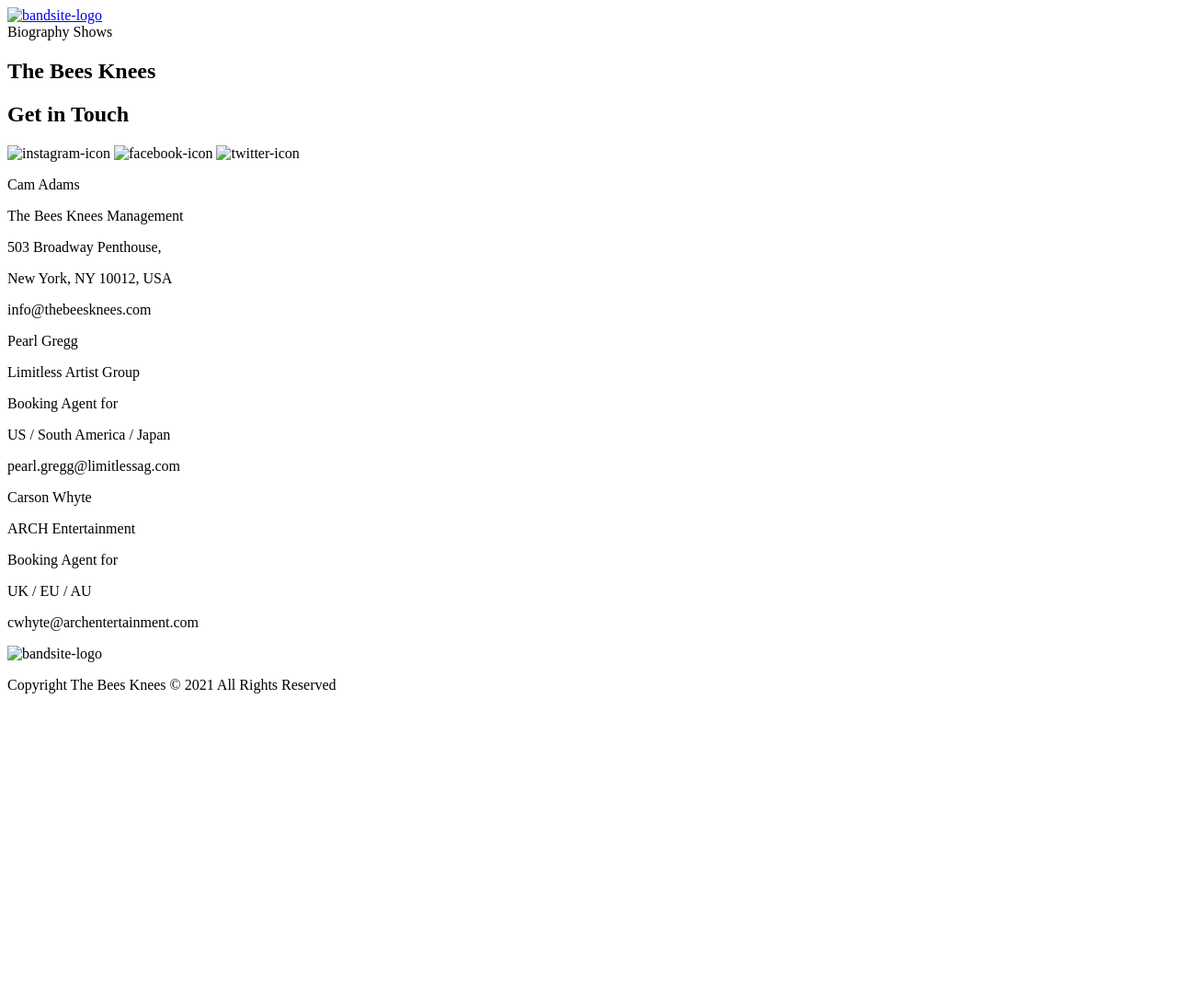
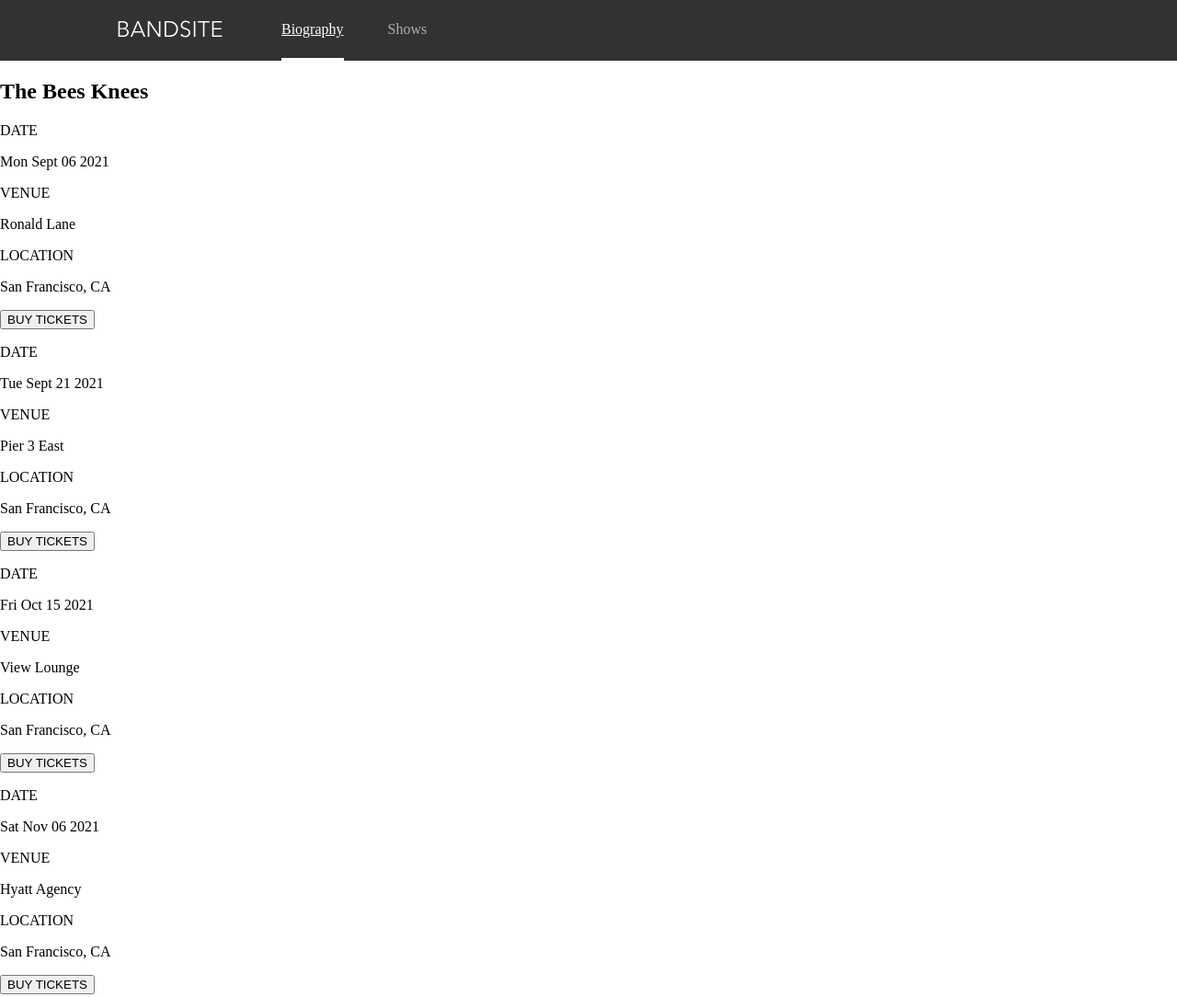
Before and after one commit to Graziela-Pauselius/bandsite, a plain HTML site: page pages/shows.html in a window 1280 px wide. Shown: the top 1084 px of the page at 92% size. Before the commit the page ends 800 px from the top, so only its background shows below. Drawn offline with Linux system fonts and the light colour scheme.

Commit message:
Create shows dynamic page with JavaScript and DOM manipulation

```diff
--- a/pages/shows.html
+++ b/pages/shows.html
@@ -4,22 +4,23 @@
 		<meta charset="UTF-8" />
 		<meta http-equiv="X-UA-Compatible" content="IE=edge" />
 		<meta name="viewport" content="width=device-width, initial-scale=1.0" />
+        <link rel="stylesheet" href="../styles/shows.css">
 		<title>Show</title>
 	</head>
 	<body>
         <!-- Header -->
         <header class="header">
             <div class="header__container">
-                <a class="header__img-link" href="/index.html">
+                <a class="header__img-link" href="../index.html">
                 <img
                     class="logo header__logo"
-                    src="./assets/logos/Logo-bandsite.svg"
+                    src="../assets/logos/Logo-bandsite.svg"
                     alt="bandsite-logo"
                 />
                 </a>
             </div>
             <nav class="nav">
-                    <a class="nav__link nav__link--active" id="">Biography</a>
+                    <a class="nav__link nav__link--active" href="../index.html">Biography</a>
                     <a class="nav__link">Shows</a></li>
             </nav>
         </header>
@@ -27,8 +28,7 @@
         <section class="hero">
         <h1 class="hero__title">The Bees Knees</h1>
         </section>
-        <!-- Main -->
-        <main></main>
+       <script src="../scripts/build-shows-page.js"></script>
     </body>
     <footer class="footer">
         <div class="footer__header">
@@ -36,17 +36,17 @@
           <div class="footer__icons-box">
             <img
               class="footer__icon"
-              src="./assets/icons/SVG/Icon-instagram.svg"
+              src="../assets/icons/SVG/Icon-instagram.svg"
               alt="instagram-icon"
               />
               <img
               class="footer__icon"
-              src="./assets/icons/SVG/Icon-facebook.svg"
+              src="../assets/icons/SVG/Icon-facebook.svg"
               alt="facebook-icon"
               />
               <img
               class="footer__icon"
-              src="./assets/icons/SVG/Icon-twitter.svg"
+              src="../assets/icons/SVG/Icon-twitter.svg"
               alt="twitter-icon"
               />
             </div>
@@ -96,7 +96,7 @@
           </div>
           <img
             class="footer__logo"
-            src="./assets/logos/Logo-bandsite.svg"
+            src="../assets/logos/Logo-bandsite.svg"
             alt="bandsite-logo"
           />
           <p class="footer__text footer__text--copy-right">
--- a/scripts/build-shows-page.js
+++ b/scripts/build-shows-page.js
@@ -0,0 +1,89 @@
+//------- Concert Data ------
+
+const concerts = [
+	{
+		date: "Mon Sept 06 2021",
+		venue: "Ronald Lane ",
+	},
+	{
+		date: "Tue Sept 21 2021",
+		venue: "Pier 3 East",
+	},
+	{
+		date: "Fri Oct 15 2021",
+		venue: "View Lounge",
+	},
+	{
+		date: "Sat Nov 06 2021",
+		venue: "Hyatt Agency",
+	},
+	{
+		date: "Fri Nov 26 2021",
+		venue: "Moscow Center",
+	},
+	{
+		date: "Wed Dec 15 2021",
+		venue: "Press Club",
+	},
+];
+
+//----- Create Main Section ----
+const main = document.createElement("main");
+main.classList.add("main");
+document.body.appendChild(main);
+
+//Show Section
+const showSection = document.createElement("section");
+showSection.classList.add("show__section");
+main.appendChild(showSection);
+
+// ----- Display Shows Function ------
+const displayShows = (obj) => {
+	for (let i = 0; i < obj.length; i++) {
+		// Show container
+		const show = document.createElement("div");
+		show.classList.add("show__container");
+		showSection.appendChild(show);
+
+		//Date
+		const showDateTitle = document.createElement("p");
+		showDateTitle.classList.add("show__title", "show__title--bold");
+		showDateTitle.innerText = "DATE";
+		show.appendChild(showDateTitle);
+
+		const showDate = document.createElement("p");
+		showDate.classList.add("show__text");
+		showDate.innerText = obj[i].date;
+		show.appendChild(showDate);
+
+		// Venue
+		const showVenueTitle = document.createElement("p");
+		showVenueTitle.classList.add("show__title");
+		showVenueTitle.innerText = "VENUE";
+		show.appendChild(showVenueTitle);
+
+		const showVenue = document.createElement("p");
+		showVenue.classList.add("show__text");
+		showVenue.innerText = obj[i].venue;
+		show.appendChild(showVenue);
+
+		// Location
+		const locationTitle = document.createElement("p");
+		locationTitle.classList.add("show__title");
+		locationTitle.innerText = "LOCATION";
+		show.appendChild(locationTitle);
+
+		const location = document.createElement("p");
+		location.classList.add("show__text");
+		location.innerText = "San Francisco, CA";
+		show.appendChild(location);
+
+		// Button
+		const btn = document.createElement("button");
+		btn.classList.add("show__btn", "btn");
+		btn.innerText = "BUY TICKETS";
+		show.appendChild(btn);
+	}
+};
+
+displayShows(concerts);
--- /dev/null
+++ b/styles/shows.scss
@@ -0,0 +1 @@
+@use "./partials/global" as *;
```
Also changed, not shown: index.html (+19 -17 lines), styles/shows.css (added), 1 other file.
